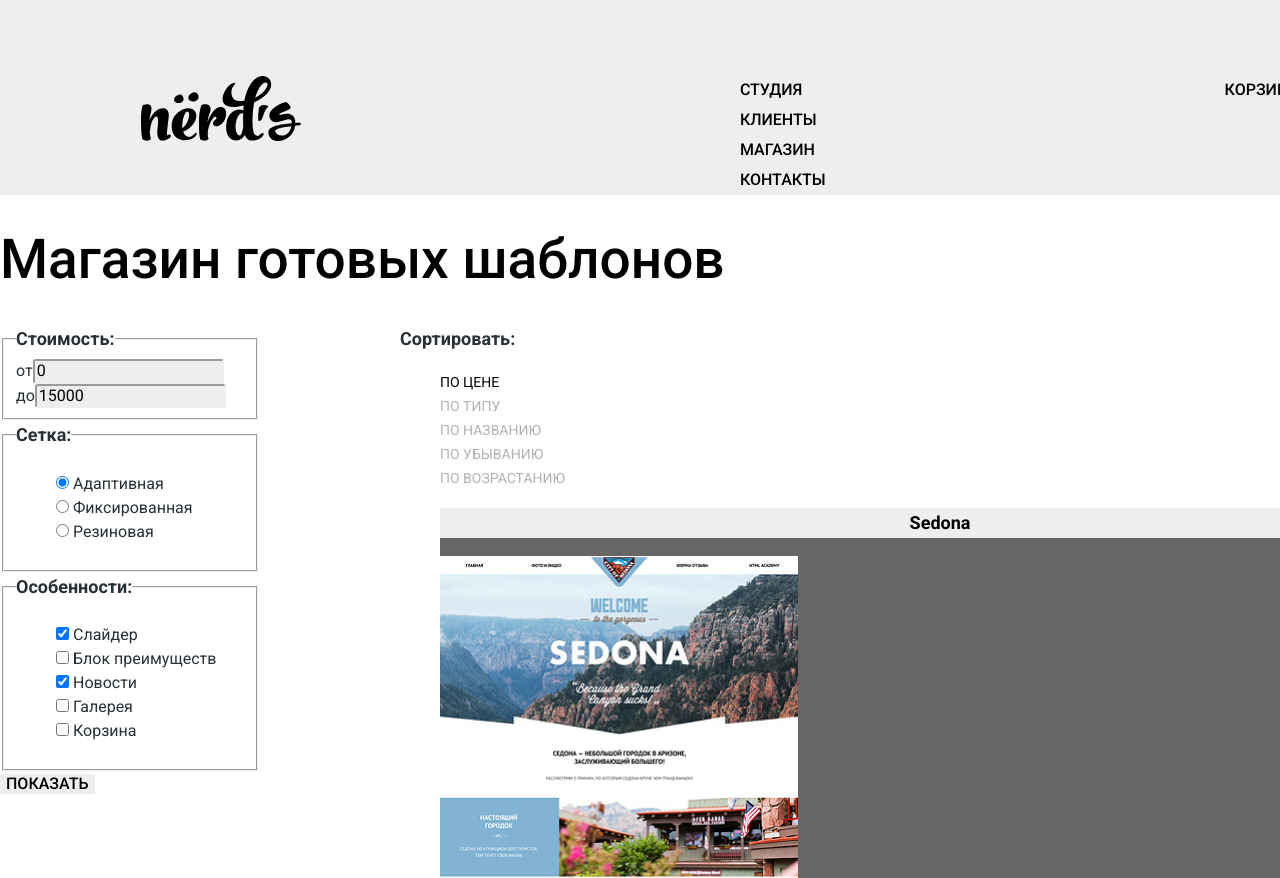
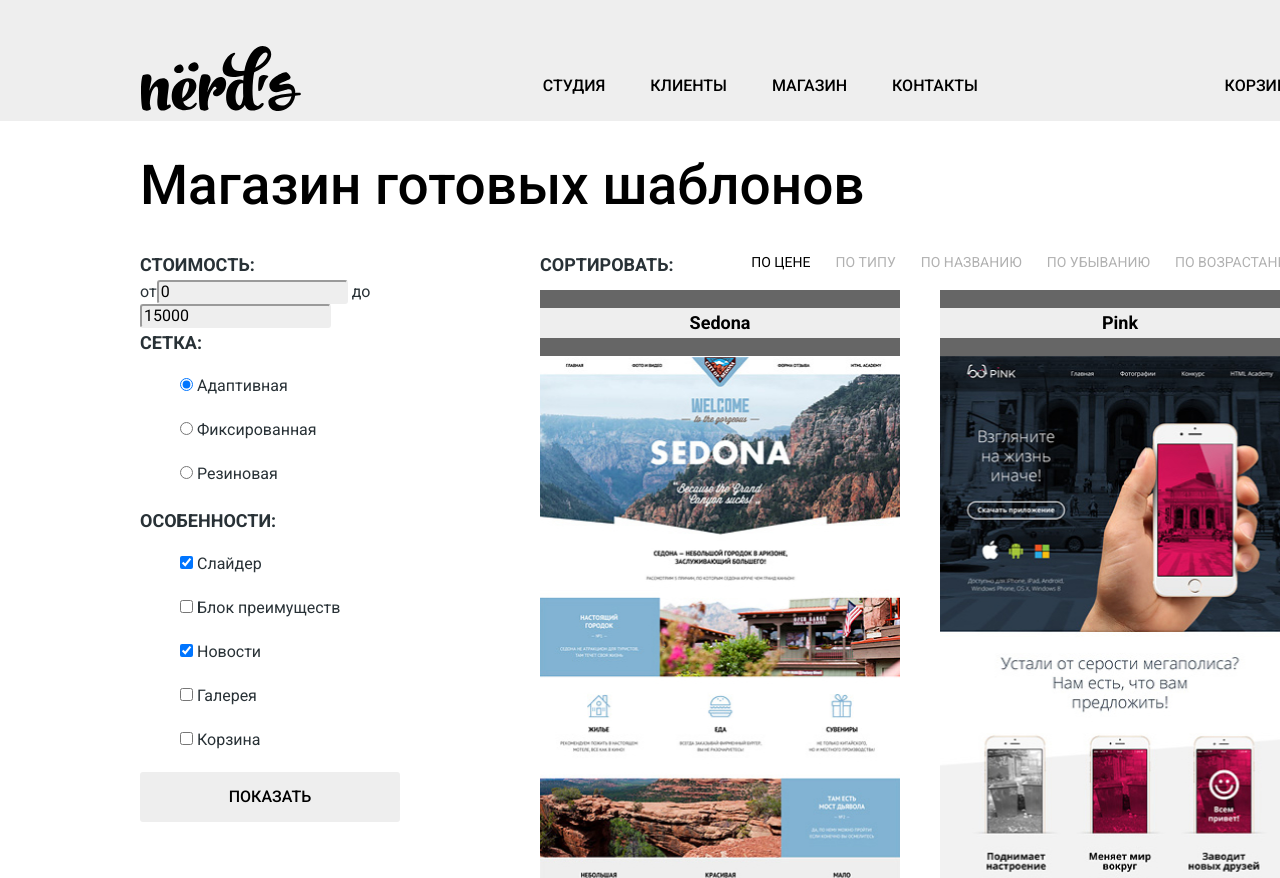
Before and after one commit to lisasamus/1625357-nerds-30, a plain HTML site: page catalog.html in a window 1280 px wide. Shown: the top 878 px of the page. Drawn offline with Linux system fonts and the light colour scheme.

Commit message:
флексы

```diff
--- a/catalog.html
+++ b/catalog.html
@@ -31,7 +31,7 @@
     </header>
 
 
-    <main class="container">
+    <main class="container-catalog">
 
      <h1>Магазин готовых шаблонов</h1>
      <div class="page-catalog">
@@ -126,7 +126,7 @@
               </p>
               <p class="card-description">Информационный сайт<br>
                  для туристов</p>
-              <span class="button">9900 ₽</span>
+              <span class="button catalog-button">9900 ₽</span>
           </li>
 
           <li class="catalog-item">
@@ -204,7 +204,7 @@
           191186, Санкт-Петербург,<br>
           ул.Большая Конюшенная, д.19/8</p>
         <p>тел. <a class="contacts-phone" href="tel:+78122757575">+7 (812) 275-75-75</a></p>
-        <button class="button" type="submit">Напишите нам</button>
+        <button class="button modal-button" type="submit">Напишите нам</button>
         < <h3>Форма связи</h3>
         <form class="modal"  action="https://echo.htmlacademy.ru/courses" method="post">
 
--- a/css/style.css
+++ b/css/style.css
@@ -39,8 +39,8 @@ body {
   background-position: top center;
   background-repeat: no-repeat;
 
-  min-height: 100%;
-  display: grid;
+  min-height: 100%; /*без этой части пропадает кусок серого фона сверху,*/
+  display: grid;     /* но больше ничего не меняется, я не знаю зачем она нужна*/
   grid-template-rows: min-content 1fr min-content;
   align-content: start;
 
@@ -76,26 +76,33 @@ a {
   color: var(--black);
   text-transform: uppercase;
 }
-.site-navigation {
-  list-style: none;
-  margin: 0 auto 0;
-}
 
-.main-navigation {
+.main-navigation { /*колонка для лого, колонка для нав меню*/
   display: grid;
   grid-template-columns: min-content 1fr;
   background-color: var(--pale-gray-standby);
 }
 
-.main-navigation-wrapper {
+.main-navigation-wrapper { /*нав меню делим на колонки меню и корзины*/
   display: grid;
   grid-template-columns: 1fr min-content;
   width: 1158px;
-  margin: 75px auto 0px;
+  margin: 45px auto 0px;
+}
+.site-navigation {
+  list-style: none;
+  margin: 26px auto 0; /*меню навигация по центру*/
+  display: flex;    /*делаем слова меню в строку*/
+  flex-wrap: wrap;
+}
+.site-navigation li {
+  padding-right: 45px; /*размер с макета*/
 }
 
-
 /* User navigation */
+.user-navigation {
+  margin-top: 26px;
+}
 .site-navigation a,
 .user-navigation a {
   color: var(--black);
@@ -168,16 +175,43 @@ a {
 
 
 /*filter*/
+.filter {
+  width: 260px;
+  margin-left: 0;
+  margin-right: 0;
+}
+.filter fieldset {
+  padding: 0;
+  margin: 0;
+  border: none;
+}
+.filter-aside{
+  margin-bottom: 54px;
+}
+.filter-radio {
+  margin-bottom: 43px;
+}
+.filter-checkbox {
+  margin-bottom: 48px;
+}
 .filter-legend {
   font-weight: bold;
   font-size: 18px;
   line-height: 30px;
+  text-transform: uppercase;
+}
+.filter-item {
+  margin-bottom: 20px;
+  margin-left: 0;
 }
 .filter-radio-list,
 .filter-checkbox-list,
 .filter-top-list,
 .catalog-list {
   list-style: none;
+}
+.filter-radio-list {
+  margin-left: 0;
 }
 .filter-price input,
 .filter-price input:hover,
@@ -194,6 +228,11 @@ a {
   line-height: 20px;
 }
 .button-filter {
+  width: 260px;
+  height: 50px;
+  text-align: center;
+  border-radius: 3px;
+  margin: auto;
   font-weight: 500;
   line-height: 18px;
   color: var(--black);
@@ -215,10 +254,60 @@ a {
   text-transform: uppercase;
 }
 
+.page-filter {
+  margin-top: 0;
+  display: flex;
+  flex-direction: row;
+  justify-content: space-between;
+}
+.filter-top-list {
+  margin-top: 0;
+  display: flex;
+  flex-direction: row;
+  justify-content: flex-end;
+}
+.filter-top-item {
+  margin-right: 25px;
+}
+.filter-top-item:last-child {
+  margin-right: 0;
+}
 
 /*catalog*/
-.catalog-item {
+.container-catalog { /*задаем центровщика на всю страницу между хедером и футером*/
+  width: 1160px;
+  margin: auto;
+}
+.page-catalog { /*делим страницу каталога на фильтр и карточки*/
+  display: grid;
+  grid-template-columns: 260px 1fr;
+  grid-column-gap: 140px;
+}
+.catalog-list { /*список карточек*/
+  display: flex;
+  flex-wrap: wrap;
+  padding: 0;
+  margin: 0;
+}
+.catalog-item { /*пункт списка карточек*/
   background-color: var(--gray);
+  width: 360px;
+  min-height: 618px;
+  margin-right: 40px;
+  margin-bottom: 30px;
+}
+.catalog-item img {
+  height: 578px;
+  width: 360px;
+}
+
+.catalog-item:nth-child(2n) { /*чтобы не съезжали карточки*/
+  margin-right: 0;
+}
+.catalog-button {
+  width: 200px;
+  height: 50px;
+  border-radius: 3px;
 }
 .catalog-item:hover {
   background-color: var(--pale-gray-standby);
@@ -268,7 +357,7 @@ a {
 }
 
 
-/* Features */
+/* Features */ /*долго дорого скрупулезно*/
 .feature {
   display: grid;
   background-color: var(--pale-gray-standby);
@@ -282,18 +371,18 @@ a {
   line-height: 55px;
   margin-top: 78px;
 }
-.feature-wrapper {
+.feature-wrapper { /*центрируем преимущества (долго, дорого) и делим по рядам текст и кнопку*/
   display: grid;
-  grid-template-rows: 1fr 1fr min-content;
+  grid-template-rows: 1fr min-content min-content;
   width: 1158px;
   margin: 0 auto;
   padding: 0 10px;
 }
 
 
-/* service */
+/* service *//*сайты, презентации, приложения*/
 .service {
-  background-color: var(--white);
+  background-color: var(--white); /*3 колонки мир не будет прежним*/
   width: 1158px;
   display: grid;
   grid-template-columns: 1fr 1fr 1fr;
@@ -335,7 +424,7 @@ a {
 
 
 /* about */
-}
+
 .about-us {
   font-size: 45px;
   font-weight: 500;
@@ -349,17 +438,28 @@ a {
 .about-service-list {
   list-style: none;
 }
-/*index-columns*/
+/*index-columns*/ /*содержит О нас и достижения*/
+.index-columns {
+  /*width: 1158px;
+  display: grid;
+  grid-template-columns: auto auto;
+  margin: 0 auto;*/
+}
+.about {
+width: 660px;
+}
 .index-columns {
   width: 1158px;
-  display: grid;
-  grid-template-columns: auto auto;
+  display: flex;
   margin: 0 auto;
+  justify-content: space-between;
 }
+
 
 /* achievements */
 .achievements-motto {
   font-weight: bold;
+  text-align: center; /*c 2004 любим точность*/
   color: var(--black);
   text-transform: uppercase;
 }
@@ -380,8 +480,16 @@ a {
 }
 .achievements-list {
   list-style: none;
+  width: 360px;
+  display: flex;
+  justify-content: space-between;
+  margin: 0;
+  margin-bottom: 73px;
+  padding: 0;
 }
-
+.achievements-list li {
+  text-align: left;
+}
 
 /* Contacts */
 .contacts h2 {
@@ -398,20 +506,35 @@ a {
   align-items: center;
   color: var(--gray);
 }
-
+.map {
+  text-align: center;
+  width: 1440px;
+  height: 416px;
+  background-color: var(--pale-standby-gray);
+  margin: 0 auto;
+  padding: 0;
+}
 
 /* partnership */
 .partnership {
   width: 1158px;
+  height: 180px;
   margin: 0 auto;
 }
 .partners-list {
-  list-style: none;
+  /*list-style: none;
   display: grid;
   grid-template-columns: 1fr 1fr 1fr 1fr;
   column-gap: 20px;
   margin: 0 auto;
-  padding: 0;
+  padding: 0;*/
+}
+.partners-list {
+  list-style: none;
+  display: flex;
+  justify-content: space-around;
+  flex-wrap: wrap;
+  padding: 45px 0;
 }
 
 
@@ -440,6 +563,11 @@ a {
 .modal input:focus {
   border-color: var(--black);
 }
+.modal-button {
+  width: 219px;
+  height: 50px;
+  border-radius: 3px;
+}
 
 
 /* footer */
@@ -448,12 +576,16 @@ a {
   margin: 0 auto;
   display: grid;
   grid-template-columns: auto 1fr;
-  grid-column-gap: 139px;
+  grid-column-gap: 139px;*/
 }
 .footer-social-list {
-  display: grid;
+  display: flex;
+  /*display: grid;
   grid-template-columns: min-content min-content min-content;
-  grid-column-gap: 9px;
+  grid-column-gap: 9px;*/
+}
+.footer-social-list li {
+  padding-left: 9px;
 }
 .social-button {
  background-color: var(--pale-gray-standby);
@@ -488,8 +620,3 @@ a {
 .page {
   height: 100%;
 }
-.page-catalog {
-  display: grid;
-  grid-template-columns: 260px 1fr;
-  grid-column-gap: 140px;
-}
```
Also changed, not shown: index.html (+4 -3 lines).
